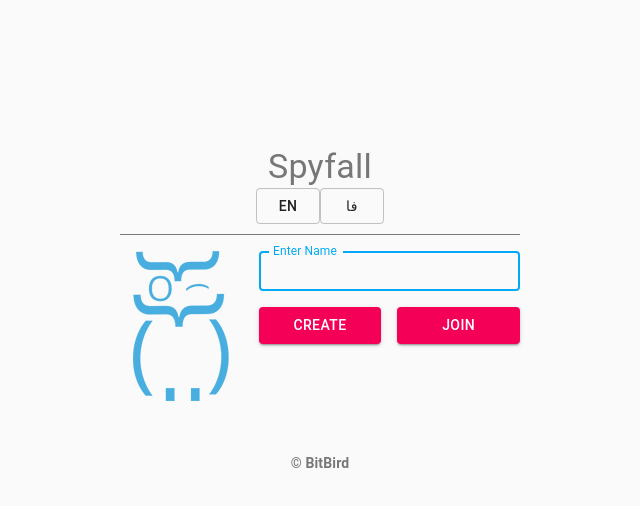
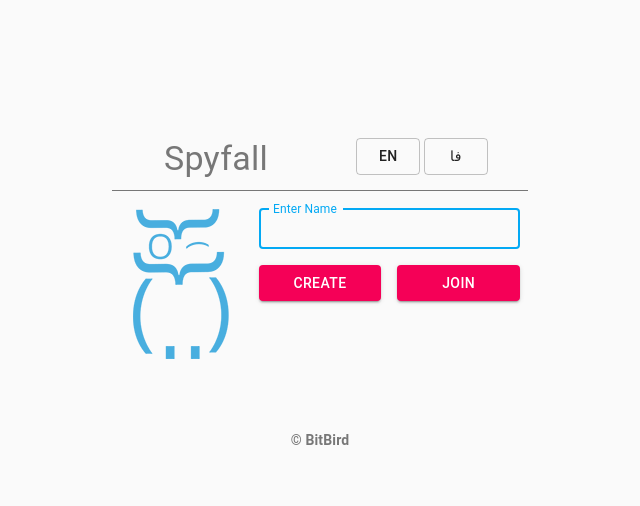
Before and after one commit to MyBitBird/spyfall, a React (Create React App) app: page / in a window 1280 px wide. Shown: the top 506 px of the page, without its empty margins (320-960 px from the left). Built offline with nearby package versions, Linux system fonts and the light colour scheme.

Commit message:
imporove ui - fixing error message localize

```diff
--- a/src/pages/Login/index.tsx
+++ b/src/pages/Login/index.tsx
@@ -1,35 +1,41 @@
 import React from "react";
-import { Grid, Typography,Button } from "@material-ui/core";
+import { Grid, Typography, Button } from "@material-ui/core";
 import useStyles from "./style";
 import LoginForm from "./login";
-import {languageOptions} from '../../local'
-import useLanguageAction from './../../hooks/language/useLanguageAction';
+import { languageOptions } from "../../local";
+import useLanguageAction from "./../../hooks/language/useLanguageAction";
 const logo = require("../../asstes/images/bitbird_small_blue.png");
 
 export interface LoginProps {}
 
 const Login: React.SFC<LoginProps> = () => {
   const classes = useStyles();
-  const changeLanguage = useLanguageAction()
+  const changeLanguage = useLanguageAction();
 
   return (
     <Grid container>
       <Grid item md={4} xs={false} />
       <Grid item md xs={12} className={classes.container}>
         <Grid container spacing={2}>
-          <Grid item md={12} xs={12}>
-            <div className={classes.header}>
+          <Grid container className={classes.header}>
+          <Grid item md={6} xs={6}>
               <Typography variant="h4" component="h2">
                 Spyfall
               </Typography>
-              {
-                languageOptions.map( (language: any) =>
-                {
-                  return <Button variant="outlined" onClick={()=>changeLanguage(language.key)}>{language.value}</Button>
-
-                })
-              }
-            </div>
+          </Grid>
+          <Grid item md={6} xs={6}>
+            {languageOptions.map((language: any) => {
+              return (<>
+                <Button
+                  variant="outlined"
+                  onClick={() => changeLanguage(language.key)}
+                >
+                  {language.value}
+                </Button>&nbsp;
+                </>
+              );
+            })}
+          </Grid>
           </Grid>
           <Grid item md={4} xs={12} className={classes.logo}>
             <img alt="bitbird" src={logo} />
--- a/src/pages/Login/login.tsx
+++ b/src/pages/Login/login.tsx
@@ -42,9 +42,10 @@
     if (res.isValid) openDialog();
   };
 
+  const validationMessage = localize("roomValidationMessage")
   const validate = () => {
     if (name.length < 3)
-      return { isValid: false, message: localize("roomValidationMessage") };
+      return { isValid: false, message: validationMessage };
     return { isValid: true, message: "" };
   };
 
--- a/src/pages/Login/style.tsx
+++ b/src/pages/Login/style.tsx
@@ -9,10 +9,11 @@
         paddingBottom: '10px',
         borderBottom: '1px solid #777777',
         textAlign: 'center',
-        color: '#777777'
+        color: '#777777',
+        marginBottom:10
     },
     copyRight : {
-        paddingTop: '30px',
+        marginTop: '50px',
         fontWeight: 'bold',
         textAlign: 'center',
         color: '#777777'
```
